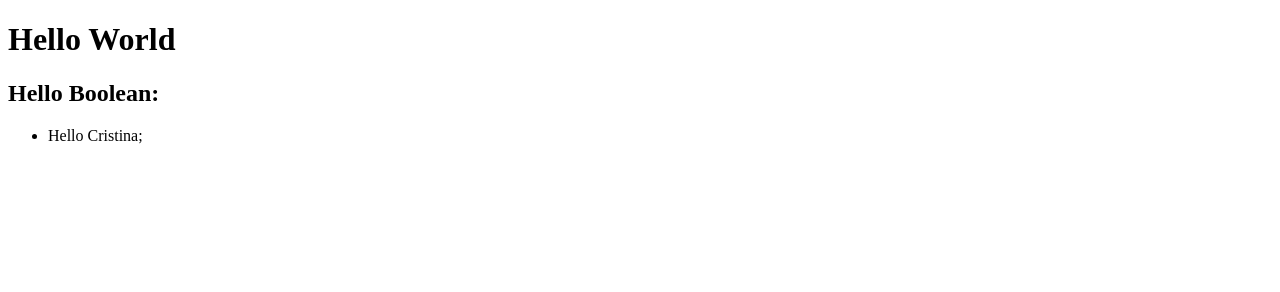
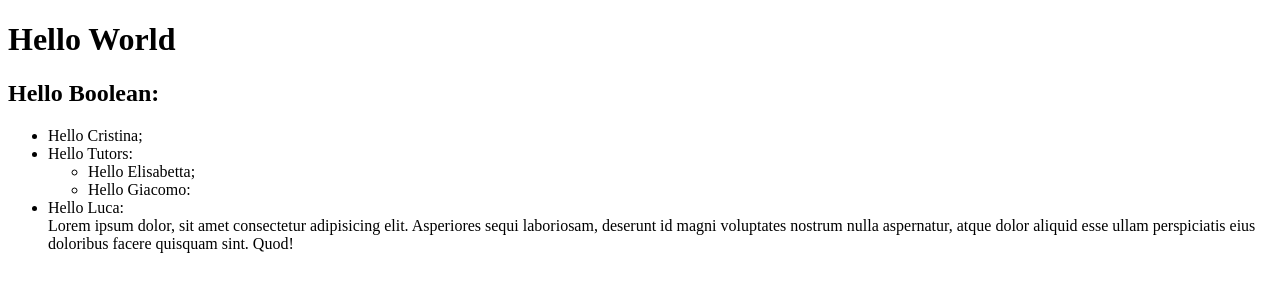
Before and after one commit to giadeagal/htmlcss-hello, a plain HTML site: page index.html in a window 1280 px wide. Drawn offline with Linux system fonts and the light colour scheme.

Commit message:
add: luca

```diff
--- a/index.html
+++ b/index.html
@@ -12,6 +12,13 @@
         <h2>Hello Boolean:</h2>
         <ul>
             <li>Hello Cristina;</li>
+            <li>Hello Tutors:
+                <ul>
+                    <li>Hello Elisabetta;</li>
+                    <li>Hello Giacomo:</li>
+                </ul>
+            <li>Hello Luca: <br> Lorem ipsum dolor, sit amet consectetur adipisicing elit. Asperiores sequi laboriosam, deserunt id magni voluptates nostrum nulla aspernatur, atque dolor aliquid esse ullam perspiciatis eius doloribus facere quisquam sint. Quod!</li>
+            </li>
         </ul>
     </div>
 
```
